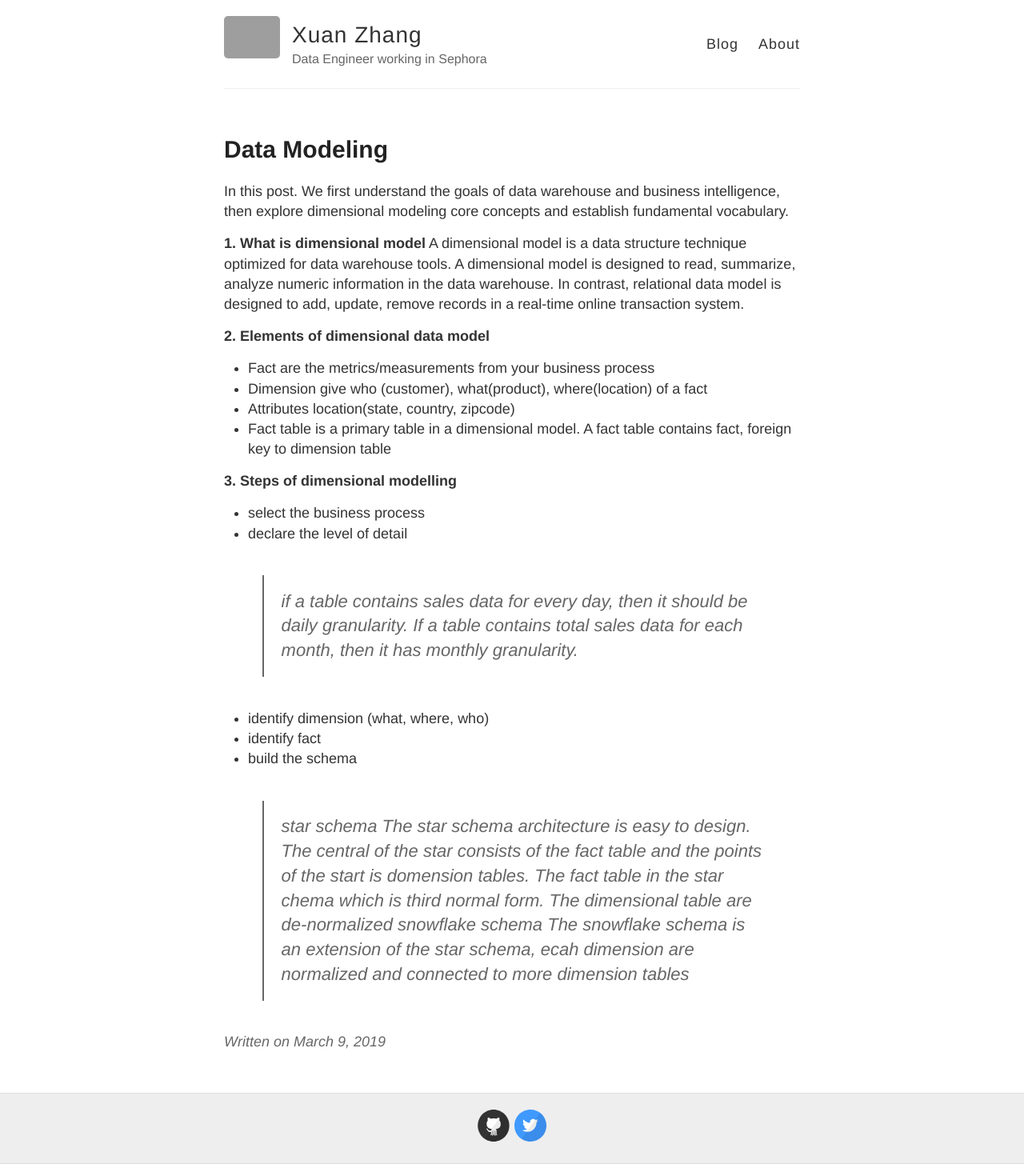
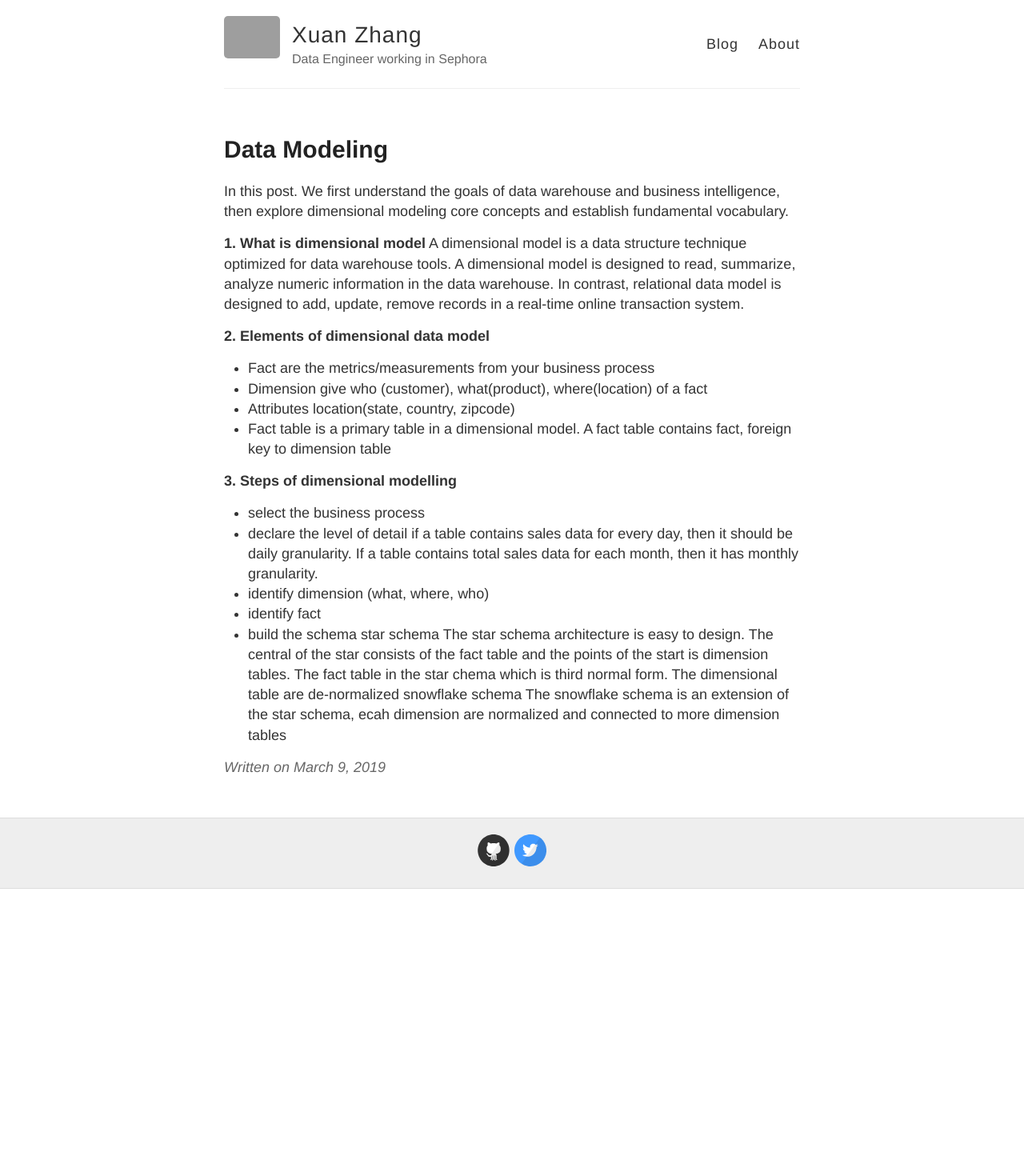
Before and after one commit to xuanz0216/xuanz0216.github.io, a Jekyll site: the page built from _posts/2020-3-9-Data-Modeling.md, in a window 1280 px wide. Shown: the whole page at 80% size. Built offline with Jekyll 4.4.1, drawn with Linux system fonts in a browser that asks for light colours; after the commit the page ends 1111 px from its top, so only the background shows below that; grey boxes are pictures that could not be loaded.

Commit message:
update format

```diff
--- a/_posts/2020-3-9-Data-Modeling.md
+++ b/_posts/2020-3-9-Data-Modeling.md
@@ -19,13 +19,13 @@ In contrast, relational data model is designed to add, update, remove records in
 **3. Steps of dimensional modelling**
 * select the business process
 * declare the level of detail
-> if a table contains sales data for every day, then it should be daily granularity. If a table contains total sales data for each month, then it has monthly granularity.
+    if a table contains sales data for every day, then it should be daily granularity. If a table contains total sales data for each month, then it has monthly granularity.
 * identify dimension (what, where, who)
 * identify fact
 * build the schema
-> star schema
-    The star schema architecture is easy to design. The central of the star consists of the fact table and the points of the start is domension tables.
-    The fact table in the star chema which is third normal form.
-    The dimensional table are de-normalized
-> snowflake schema
-    The snowflake schema is an extension of the star schema, ecah dimension are normalized and connected to more dimension tables
+    star schema
+        The star schema architecture is easy to design. The central of the star consists of the fact table and the points of the start is dimension tables.
+        The fact table in the star chema which is third normal form.
+        The dimensional table are de-normalized
+    snowflake schema
+        The snowflake schema is an extension of the star schema, ecah dimension are normalized and connected to more dimension tables
```
Also changed, not shown: _posts/2019-3-9-Star-Schema.md (added, +6 -0 lines).
